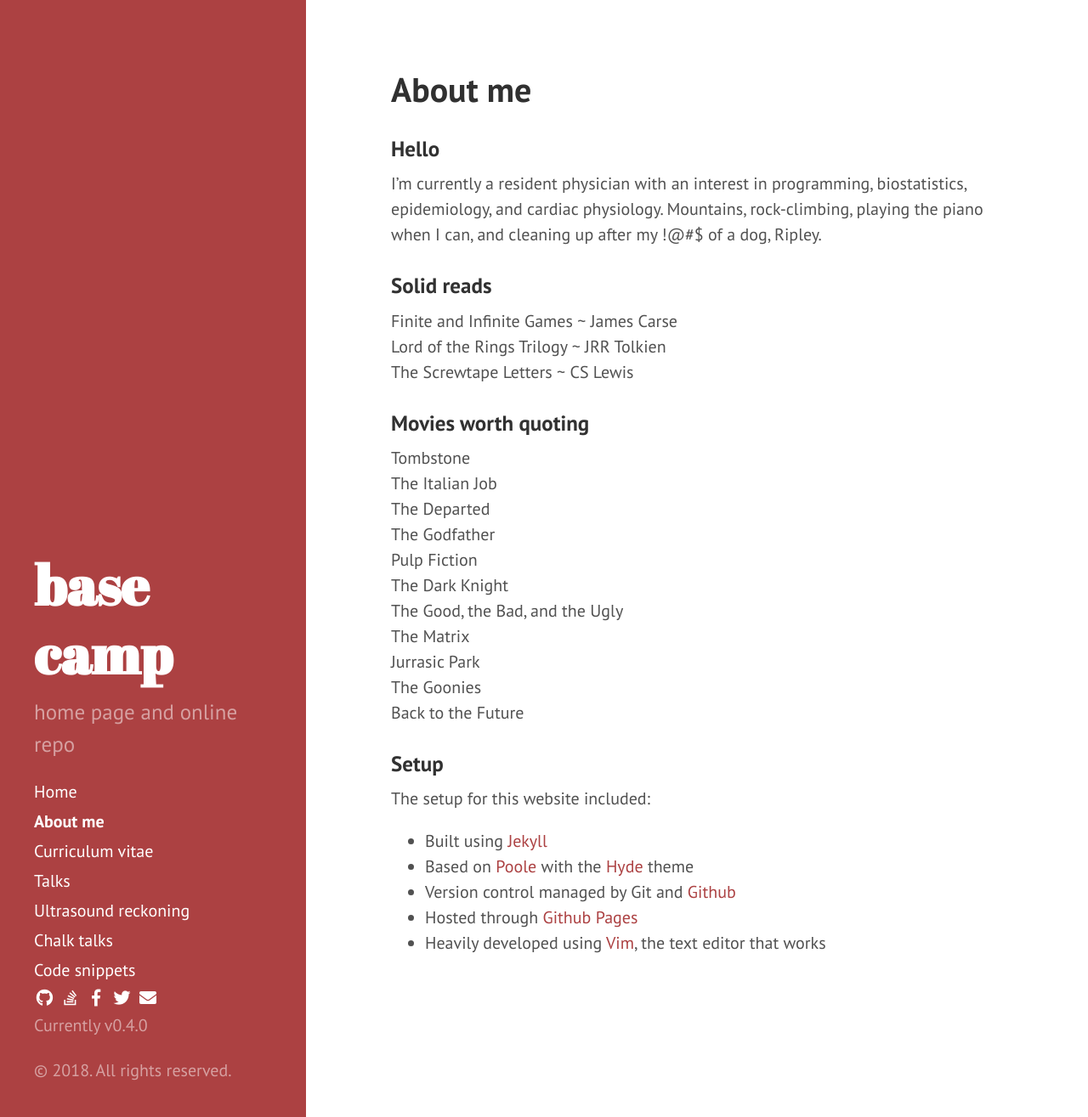
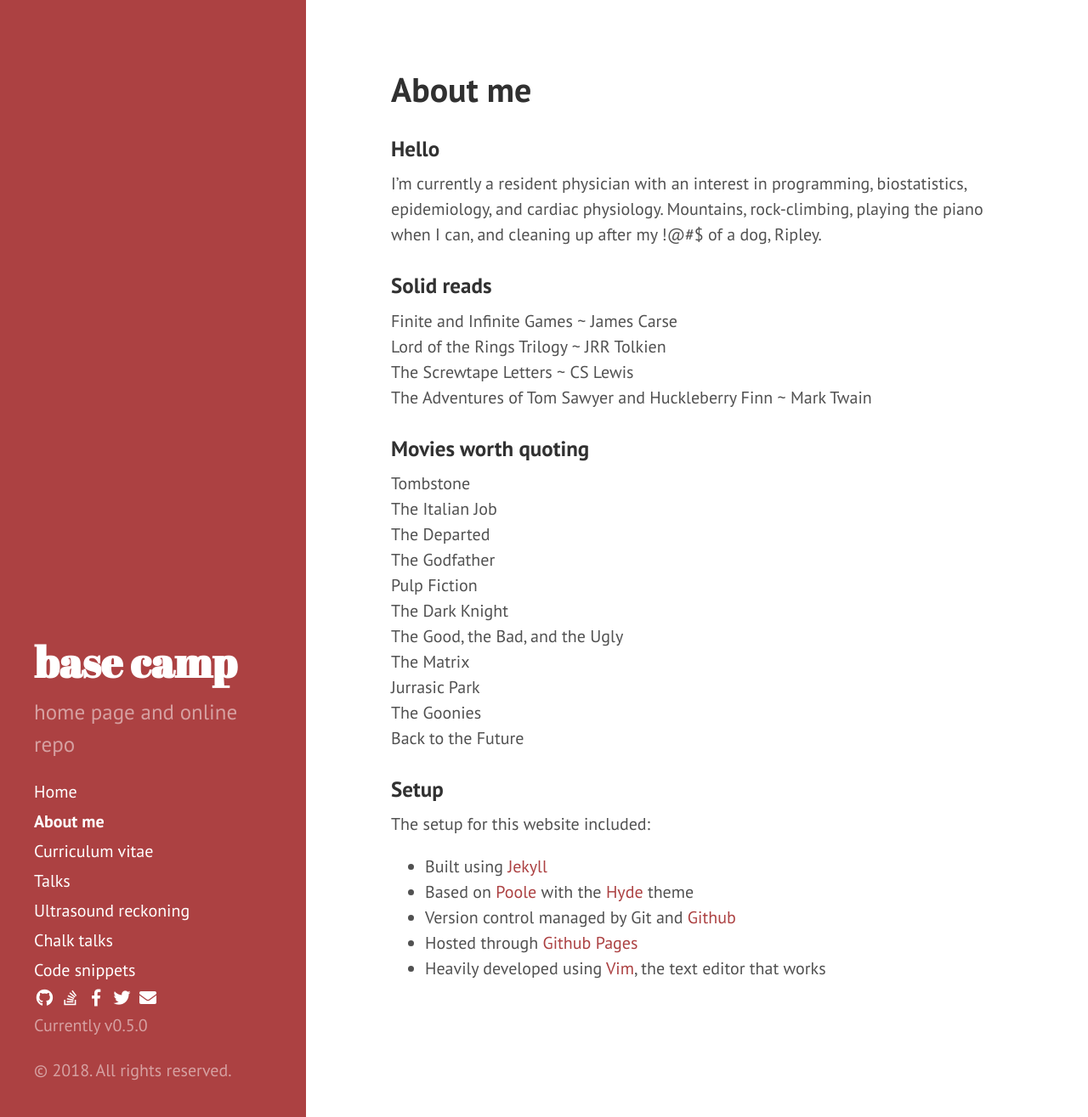
Before and after one commit to asshah4/asshah4.github.io, a Jekyll site: the page built from about.md, in a window 1280 px wide and 1315 px high. Shown: the whole window at 85% size. Built offline with Jekyll 4.4.1, drawn with Linux system fonts in a browser that asks for light colours; nearby versions of some CDN libraries.

Commit message:
changed the title size

```diff
--- a/_config.yml
+++ b/_config.yml
@@ -23,7 +23,7 @@ author:
 paginate:         5
 
 # Custom vars
-version:          0.4.0
+version:          0.5.0
 
 github:
   repo:           https://github.com/asshah4/asshah4.github.io
--- a/about.md
+++ b/about.md
@@ -12,6 +12,7 @@ I'm currently a resident physician with an interest in programming, biostatistic
 Finite and Infinite Games ~ James Carse
 Lord of the Rings Trilogy ~ JRR Tolkien
 The Screwtape Letters ~ CS Lewis
+The Adventures of Tom Sawyer and Huckleberry Finn ~ Mark Twain
 
 ### Movies worth quoting
 
--- a/public/css/hyde.css
+++ b/public/css/hyde.css
@@ -80,7 +80,7 @@ html {
   color: #fff;
   margin-top: 0;
   font-family: "Abril Fatface", serif;
-  font-size: 3.25rem;
+  font-size: 2.5rem;
 }
 
 /* Sidebar nav */
```
